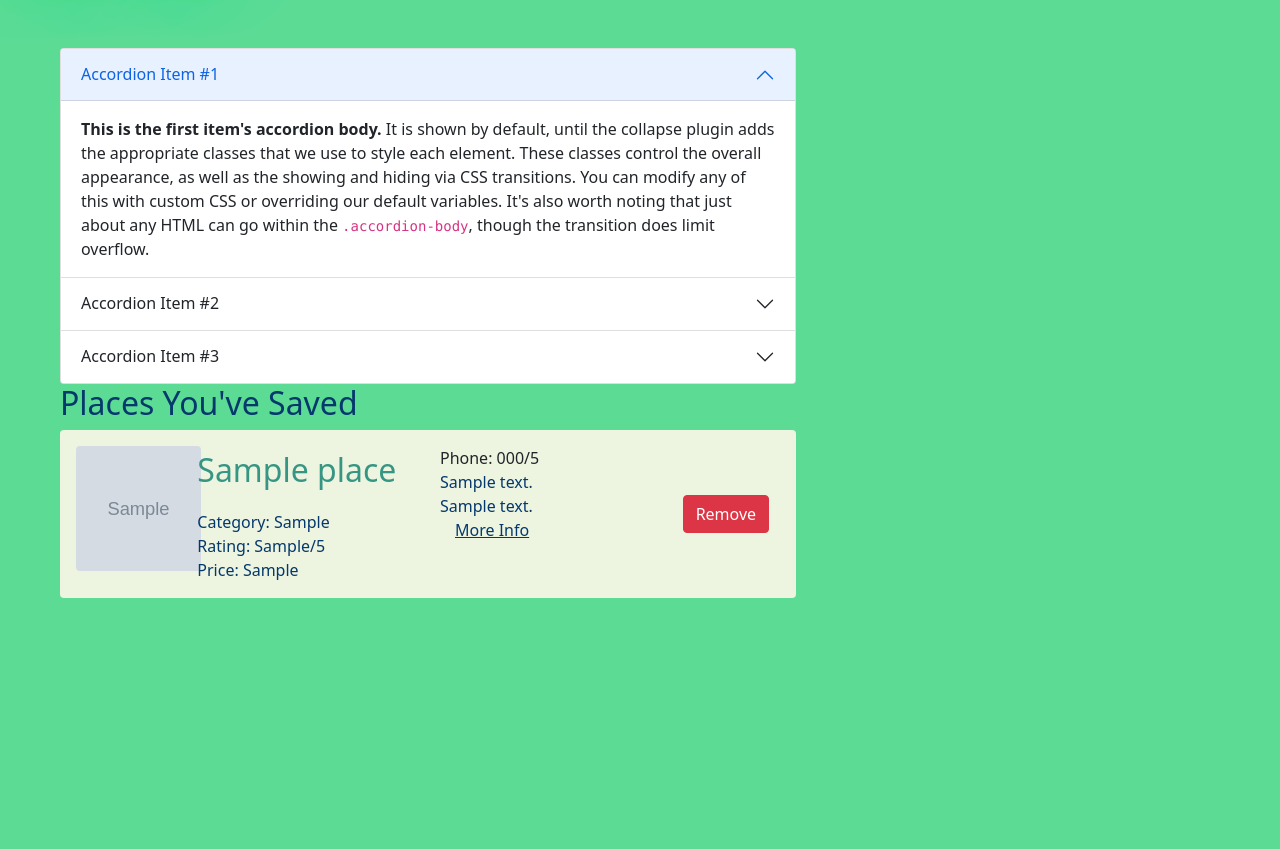
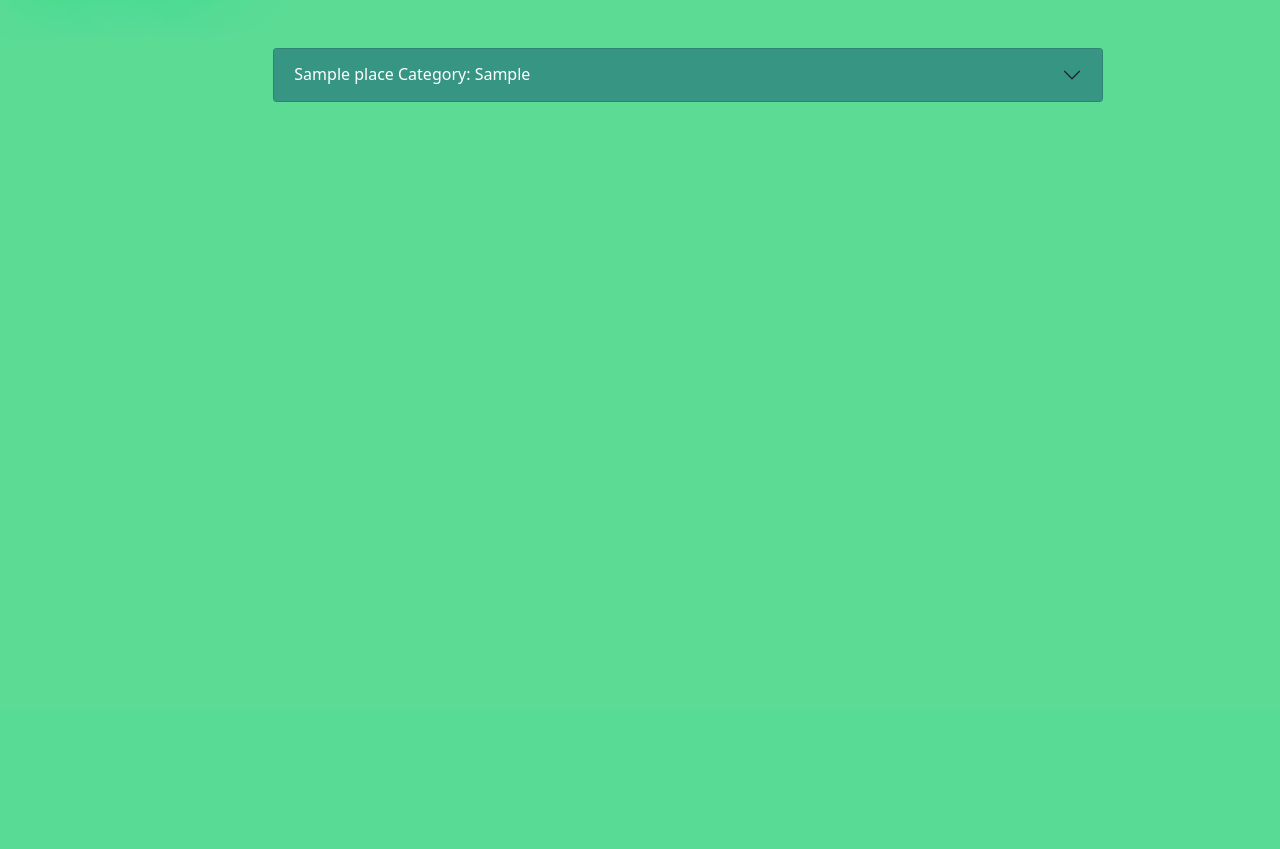
Before and after one commit to PeteDarinzo/Capstone-1-Road-Trip-Log, a Flask app: template templates/users/places.html in a window 1280 px wide; the page is wider, and only the part inside the window is pictured. Shown: the part 90-939 px from the top of that part. After the commit the page ends 192 px from the top of that part, so only its background shows below. Run offline with Flask 2, Linux system fonts and the light colour scheme; the template is opened without the code that fills it: values that come from a table or form of the project are taken from there, others are empty; tables that the repository leaves empty hold one stand-in row (values such as "Sample post"); grey boxes marked "Sample" are stand-in pictures.

Commit message:
added accordion feature

```diff
--- a/static/app.js
+++ b/static/app.js
@@ -109,10 +109,8 @@ async function removePlace(evt) {
 
     await axios.post(`/places/${placeId}/delete`);
 
-    $button.closest("div.container").remove();
+    $button.closest("div.accordion-item").remove();
 }
-
-
 
 async function savePlace(evt) {
 
--- a/templates/users/places.html
+++ b/templates/users/places.html
@@ -7,55 +7,28 @@ Your Places
 
 {% block content %}
 
-<div class="container m-5">
-    <div class="row">
+<div class="container-fluid m-5">
+  <div class="row justify-content-center">
 
     <div class="col-8">
 
-            <div class="accordion" id="accordionExample">
-                <div class="accordion-item">
-                  <h2 class="accordion-header" id="headingOne">
-                    <button class="accordion-button" type="button" data-bs-toggle="collapse" data-bs-target="#collapseOne" aria-expanded="true" aria-controls="collapseOne">
-                      Accordion Item #1
+      <div class="accordion" id="places-accordion">
+
+        {% for place in places %}
+
+        <div class="accordion-item" style="background-color: #379683;">
+
+          <h2 class="accordion-header" id="{{place.id}}">
+            <button class="accordion-button collapsed" type="button" data-bs-toggle="collapse"
+              data-bs-target="#collapse-{{place.id}}" aria-expanded="true" aria-controls="collapse-{{place.id}}" style="color: white; background-color: #379683;">
+              {{place.name}} Category: {{place.category}}
             </button>
           </h2>
-                  <div id="collapseOne" class="accordion-collapse collapse show" aria-labelledby="headingOne" data-bs-parent="#accordionExample">
+
+          <div id="collapse-{{place.id}}" class="accordion-collapse collapse" aria-labelledby="{{place.id}}"
+            data-bs-parent="#places-accordion">
+
             <div class="accordion-body">
-                      <strong>This is the first item's accordion body.</strong> It is shown by default, until the collapse plugin adds the appropriate classes that we use to style each element. These classes control the overall appearance, as well as the showing and hiding via CSS transitions. You can modify any of this with custom CSS or overriding our default variables. It's also worth noting that just about any HTML can go within the <code>.accordion-body</code>, though the transition does limit overflow.
-                    </div>
-                  </div>
-                </div>
-                <div class="accordion-item">
-                  <h2 class="accordion-header" id="headingTwo">
-                    <button class="accordion-button collapsed" type="button" data-bs-toggle="collapse" data-bs-target="#collapseTwo" aria-expanded="false" aria-controls="collapseTwo">
-                      Accordion Item #2
-                    </button>
-                  </h2>
-                  <div id="collapseTwo" class="accordion-collapse collapse" aria-labelledby="headingTwo" data-bs-parent="#accordionExample">
-                    <div class="accordion-body">
-                      <strong>This is the second item's accordion body.</strong> It is hidden by default, until the collapse plugin adds the appropriate classes that we use to style each element. These classes control the overall appearance, as well as the showing and hiding via CSS transitions. You can modify any of this with custom CSS or overriding our default variables. It's also worth noting that just about any HTML can go within the <code>.accordion-body</code>, though the transition does limit overflow.
-                    </div>
-                  </div>
-                </div>
-                <div class="accordion-item">
-                  <h2 class="accordion-header" id="headingThree">
-                    <button class="accordion-button collapsed" type="button" data-bs-toggle="collapse" data-bs-target="#collapseThree" aria-expanded="false" aria-controls="collapseThree">
-                      Accordion Item #3
-                    </button>
-                  </h2>
-                  <div id="collapseThree" class="accordion-collapse collapse" aria-labelledby="headingThree" data-bs-parent="#accordionExample">
-                    <div class="accordion-body">
-                      <strong>This is the third item's accordion body.</strong> It is hidden by default, until the collapse plugin adds the appropriate classes that we use to style each element. These classes control the overall appearance, as well as the showing and hiding via CSS transitions. You can modify any of this with custom CSS or overriding our default variables. It's also worth noting that just about any HTML can go within the <code>.accordion-body</code>, though the transition does limit overflow.
-                    </div>
-                  </div>
-                </div>
-              </div>
-
-            <h2 style="color: #05386B;">Places You've Saved</h2>
-
-            <div class="overflow-auto h-75">
-
-                {% for place in places %}
 
               <div class="container mb-2 p-3 rounded" style="background-color: #EDF5E1;">
                 <div class="row">
@@ -79,11 +52,13 @@ Your Places
                   </div>
                 </div>
               </div>
+            </div>
+          </div>
+        </div>
         {% endfor %}
       </div>
     </div>
   </div>
 </div>
 
-
 {% endblock %}
```
Lines whose indentation alone changed are shown as unchanged.
